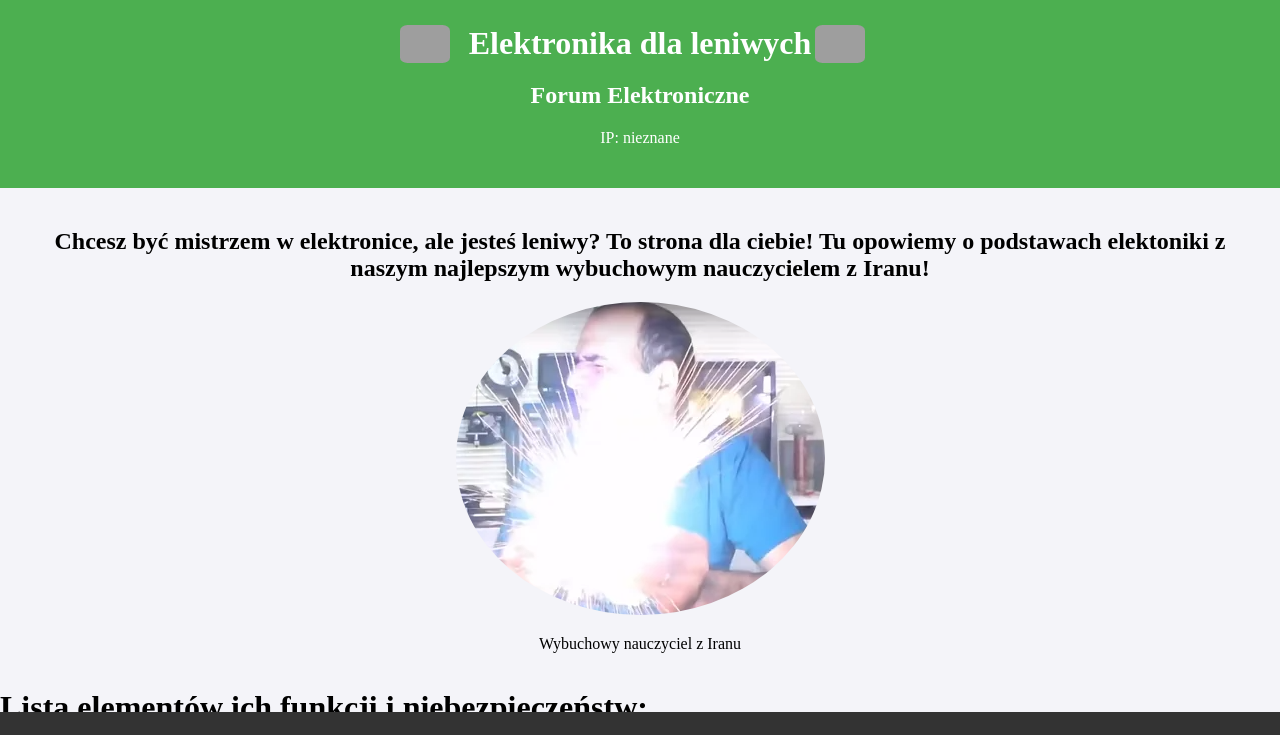
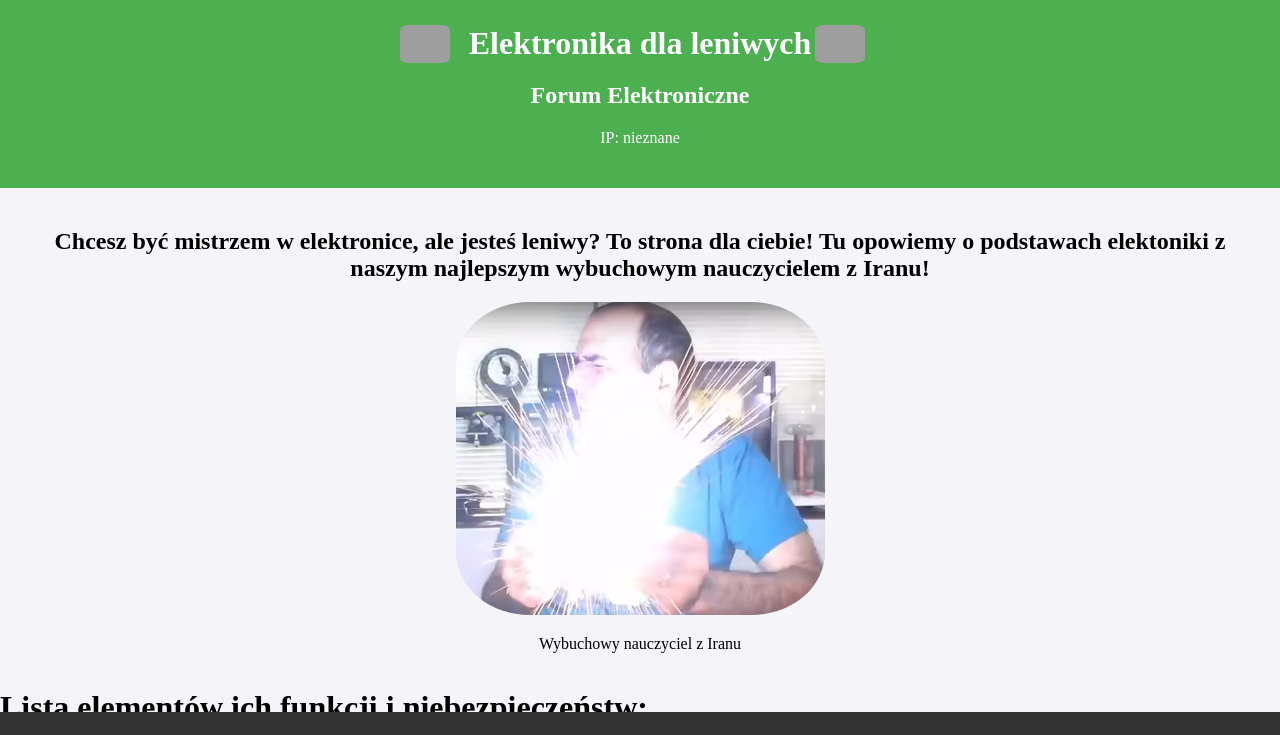
Before and after one commit to Program-V/Tramwaj, a plain HTML site: page informatyka1tm2/index.html in a window 1280 px wide. Shown: the top 735 px of the page. Drawn offline with Linux system fonts and the light colour scheme; no server answers; grey boxes are pictures that could not be loaded.

Commit message:
Update index.html

```diff
--- a/informatyka1tm2/index.html
+++ b/informatyka1tm2/index.html
@@ -66,7 +66,7 @@
 
     <div class="content">
        <h2>Chcesz być mistrzem w elektronice, ale jesteś leniwy? To strona dla ciebie! Tu opowiemy o podstawach elektoniki z naszym najlepszym wybuchowym nauczycielem z Iranu! </h2>
-		<img src="https://github.com/Program-V/Tramwaj/blob/main/Zrzut%20ekranu%202025-12-18%20222842.png?raw=true" style="border-radius: 50%" alt="wybuchowy nauczyciel z iranu">
+		<img src="https://github.com/Program-V/Tramwaj/blob/main/Zrzut%20ekranu%202025-12-18%20222842.png?raw=true" style="border-radius: 20%" alt="wybuchowy nauczyciel z iranu">
 
 <p>Wybuchowy nauczyciel z Iranu</p>
     </div>
```
